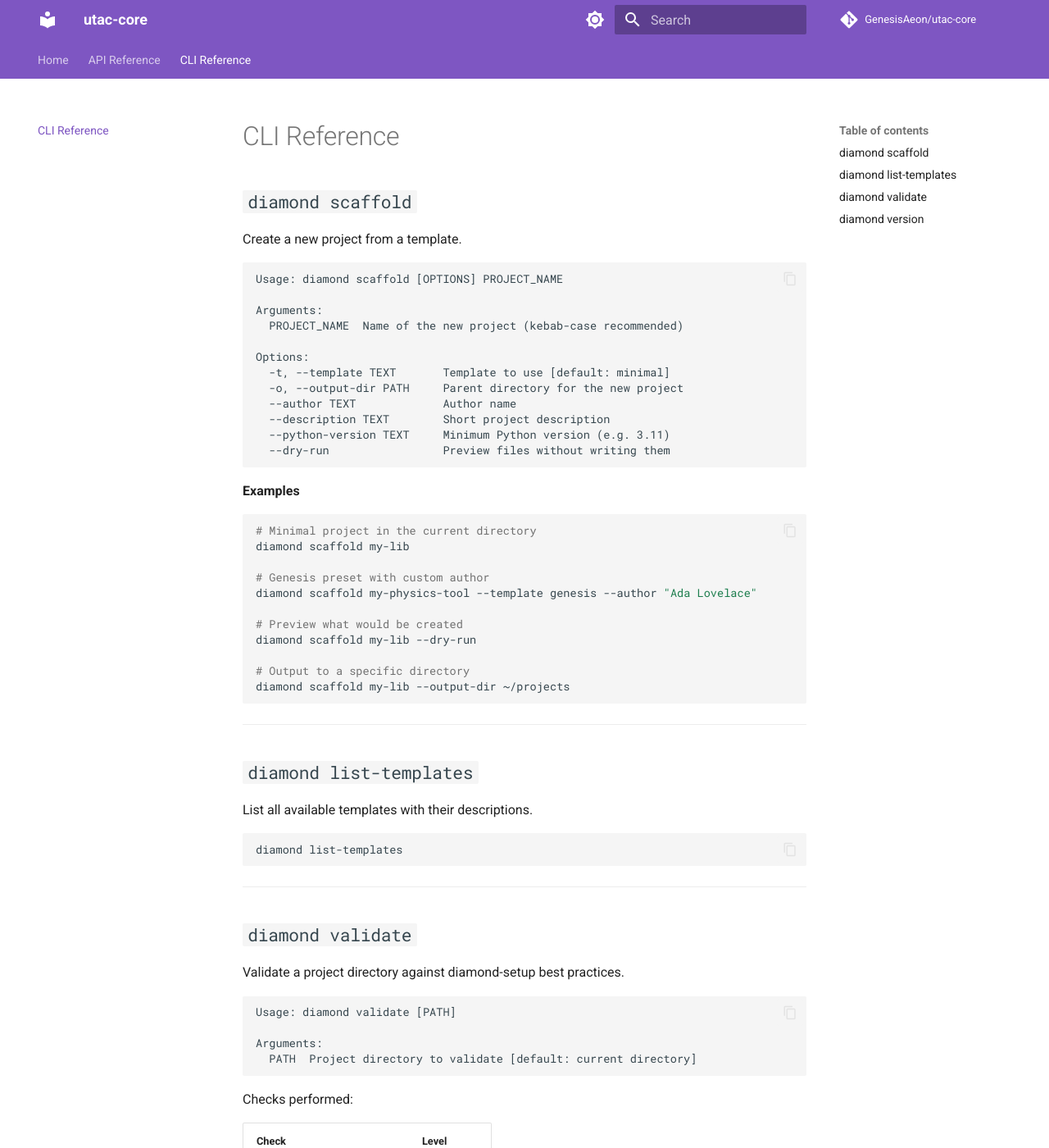
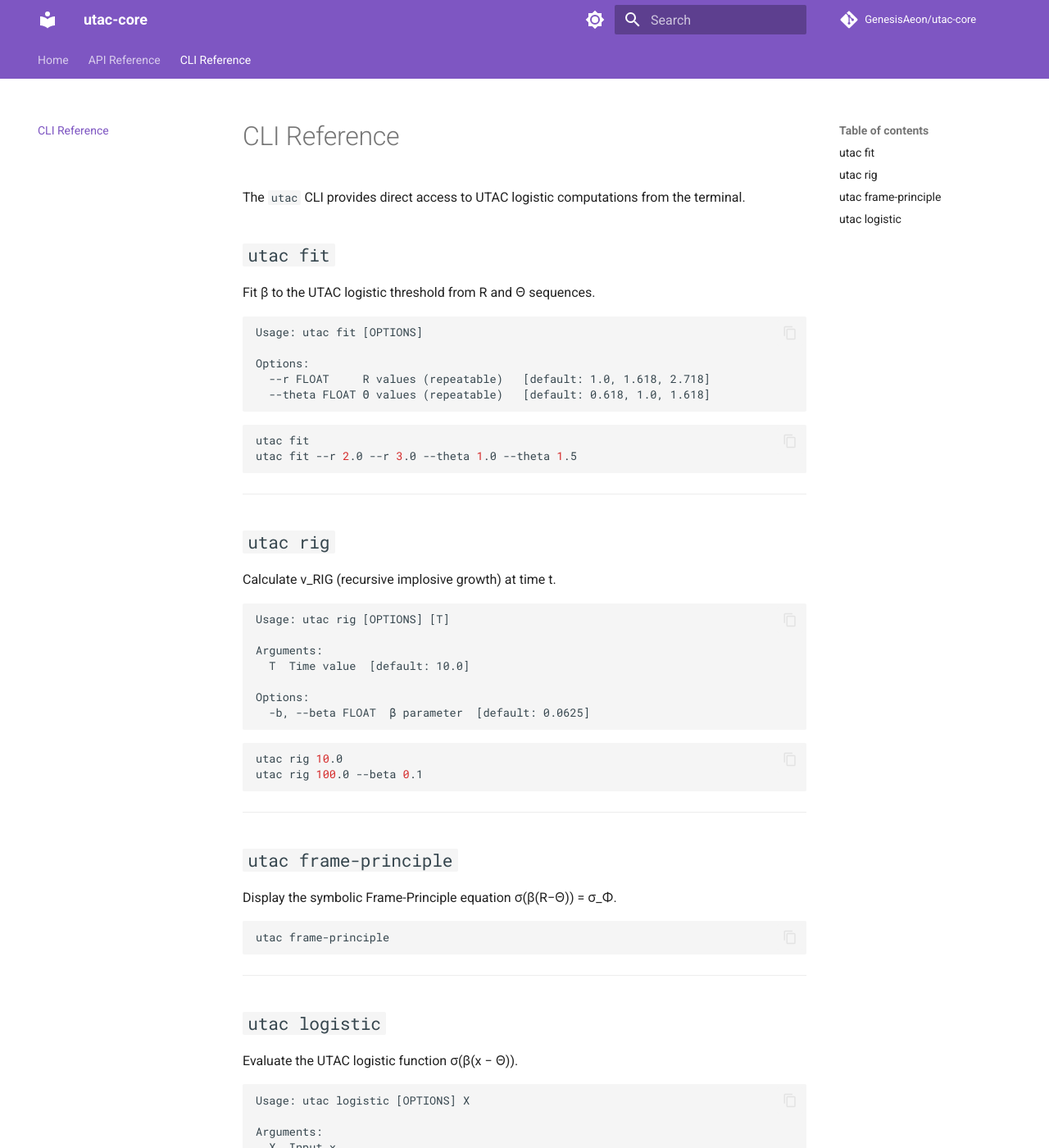
Before and after one commit to GenesisAeon/utac-core, an MkDocs documentation site: the page built from docs/cli.md, in a window 1280 px wide and 1400 px high. Shown: the whole window at 82% size. Built offline with MkDocs 1.6.1 and Material for MkDocs 9.7.7, drawn with Linux system fonts in a browser that asks for light colours; comment, search, counter and statistics services are not loaded; some of the changed text lies outside the part shown.

Commit message:
fix: rewrite docs for utac-core, fix mkdocs nav errors
- docs/index.md: utac-core content (was diamond-setup)
- docs/cli.md: utac CLI reference (fit/rig/frame-principle/logistic)
- docs/api.md: create missing file referenced in mkdocs.yml nav
- docs/templates.md: remove leftover diamond-setup file
mkdocs build --strict now passes cleanly.

https://claude.ai/code/session_01KPNAaiHQi5s97TE595Hw9E

````diff
--- a/docs/cli.md
+++ b/docs/cli.md
@@ -1,88 +1,73 @@
 # CLI Reference
 
-## `diamond scaffold`
+The `utac` CLI provides direct access to UTAC logistic computations from the terminal.
 
-Create a new project from a template.
+## `utac fit`
+
+Fit β to the UTAC logistic threshold from R and Θ sequences.
 
 ```
-Usage: diamond scaffold [OPTIONS] PROJECT_NAME
-
-Arguments:
-  PROJECT_NAME  Name of the new project (kebab-case recommended)
+Usage: utac fit [OPTIONS]
 
 Options:
-  -t, --template TEXT       Template to use [default: minimal]
-  -o, --output-dir PATH     Parent directory for the new project
-  --author TEXT             Author name
-  --description TEXT        Short project description
-  --python-version TEXT     Minimum Python version (e.g. 3.11)
-  --dry-run                 Preview files without writing them
+  --r FLOAT     R values (repeatable)   [default: 1.0, 1.618, 2.718]
+  --theta FLOAT Θ values (repeatable)   [default: 0.618, 1.0, 1.618]
 ```
 
-**Examples**
-
 ```bash
-# Minimal project in the current directory
-diamond scaffold my-lib
-
-# Genesis preset with custom author
-diamond scaffold my-physics-tool --template genesis --author "Ada Lovelace"
-
-# Preview what would be created
-diamond scaffold my-lib --dry-run
-
-# Output to a specific directory
-diamond scaffold my-lib --output-dir ~/projects
+utac fit
+utac fit --r 2.0 --r 3.0 --theta 1.0 --theta 1.5
 ```
 
 ---
 
-## `diamond list-templates`
+## `utac rig`
 
-List all available templates with their descriptions.
+Calculate v_RIG (recursive implosive growth) at time t.
+
+```
+Usage: utac rig [OPTIONS] [T]
+
+Arguments:
+  T  Time value  [default: 10.0]
+
+Options:
+  -b, --beta FLOAT  β parameter  [default: 0.0625]
+```
 
 ```bash
-diamond list-templates
+utac rig 10.0
+utac rig 100.0 --beta 0.1
 ```
 
 ---
 
-## `diamond validate`
+## `utac frame-principle`
 
-Validate a project directory against diamond-setup best practices.
-
-```
-Usage: diamond validate [PATH]
-
-Arguments:
-  PATH  Project directory to validate [default: current directory]
-```
-
-Checks performed:
-
-| Check | Level |
-|-------|-------|
-| `pyproject.toml` present | **Error** |
-| `src/` layout present | Warning |
-| `tests/` directory present | Warning |
-| `.github/workflows/` present | Warning |
-| `README.md` present | Warning |
-| `.gitignore` present | Warning |
+Display the symbolic Frame-Principle equation σ(β(R−Θ)) = σ_Φ.
 
 ```bash
-# Validate the current directory
-diamond validate
-
-# Validate a specific project
-diamond validate path/to/my-project
+utac frame-principle
 ```
 
 ---
 
-## `diamond version`
+## `utac logistic`
 
-Print the installed version.
+Evaluate the UTAC logistic function σ(β(x − Θ)).
+
+```
+Usage: utac logistic [OPTIONS] X
+
+Arguments:
+  X  Input x
+
+Options:
+  -b, --beta FLOAT   β parameter  [default: 0.0625]
+  -t, --theta FLOAT  Threshold Θ  [default: 0.0]
+```
 
 ```bash
-diamond version
+utac logistic 1.618
+utac logistic 1.618 --beta 0.0625 --theta 1.0
 ```
````
Also changed, not shown: docs/api.md (added, +14 -0 lines), docs/index.md (+38 -25 lines), docs/templates.md (deleted, +0 -111 lines).
